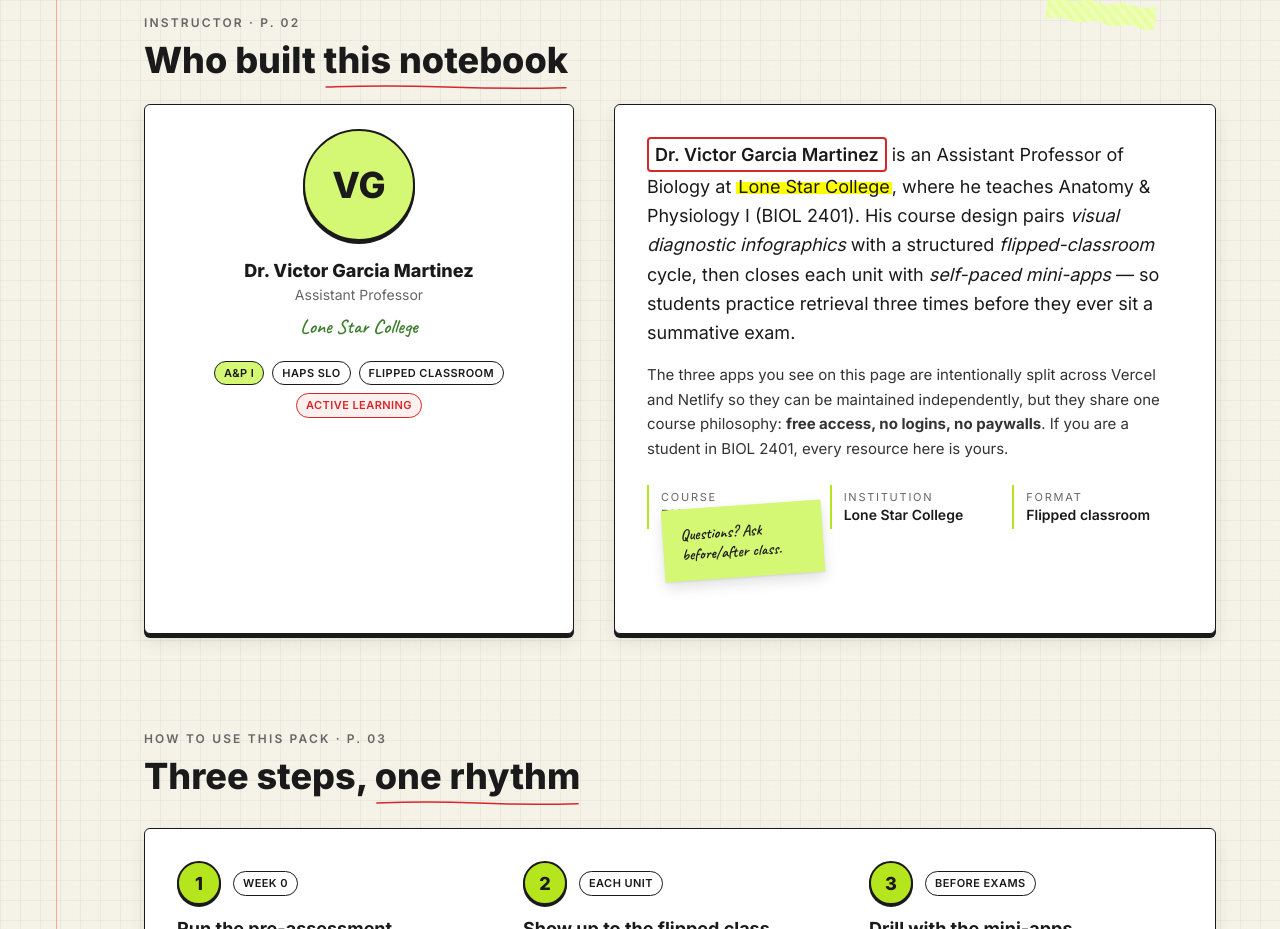
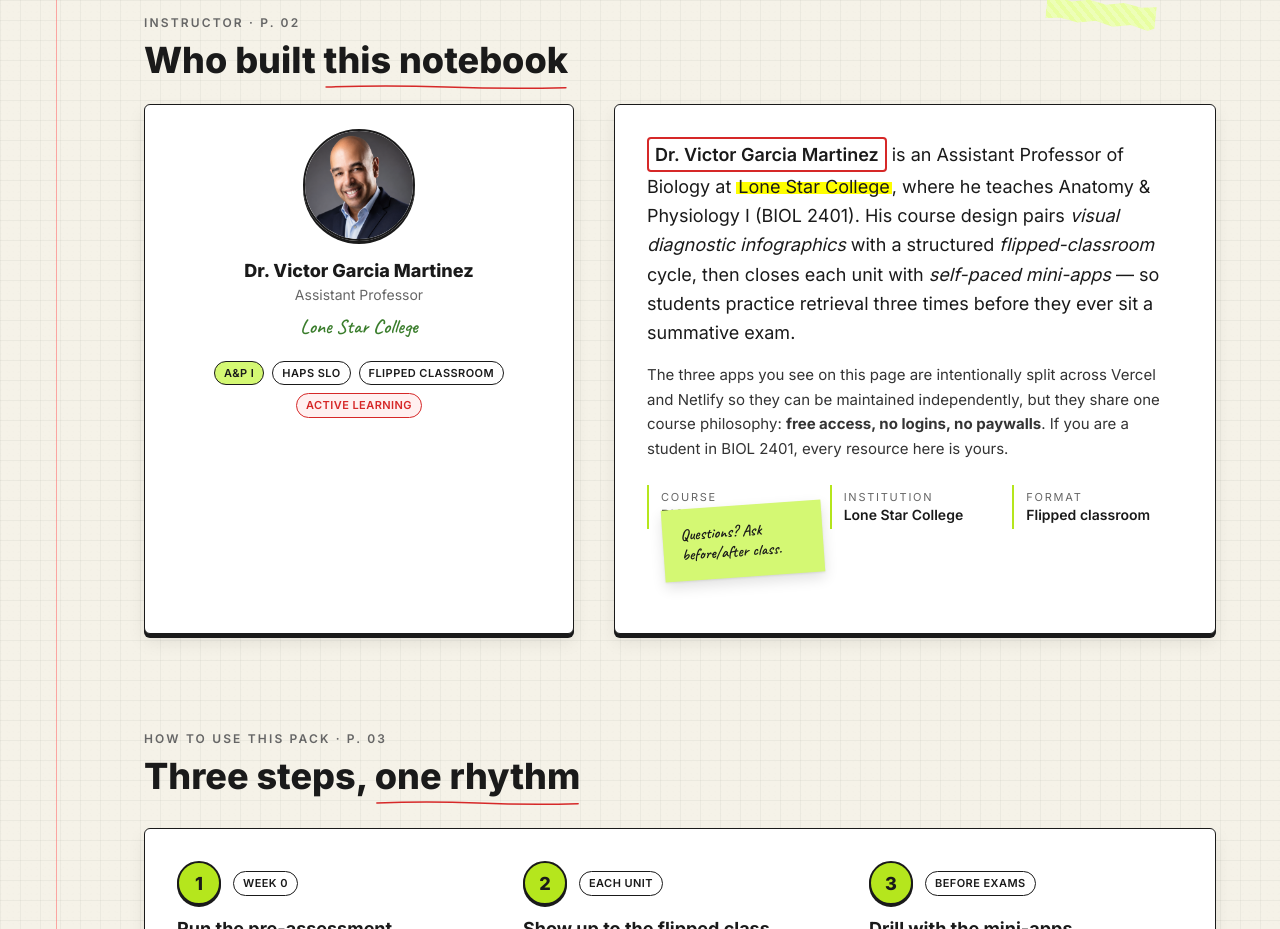
Before and after one commit to victogarcia4/biol-2401-vhgm-resources, a Next.js app: page / in a window 1280 px wide. Shown: the part 2660-3589 px from the top of the page. Built offline with nearby package versions, Linux system fonts and the light colour scheme.

Commit message:
Replace VG avatar with VHGM photo in about-author component

```diff
--- a/src/components/notebook/about-author.tsx
+++ b/src/components/notebook/about-author.tsx
@@ -25,12 +25,11 @@ export function AboutAuthor() {
           <div className="mt-6 grid lg:grid-cols-[1fr_1.4fr] gap-6 lg:gap-10">
             {/* Portrait / avatar stand-in card */}
             <div className="nb-card p-6 flex flex-col items-center text-center">
-              <div
-                className="w-28 h-28 rounded-full border-2 border-[#1a1a1a] flex items-center justify-center bg-[#d4f873] text-4xl font-extrabold text-[#1a1a1a] shadow-[0_3px_0_#1a1a1a]"
-                aria-hidden
-              >
-                VG
-              </div>
+              <img
+                src="/VHGM traje azul.png"
+                alt="Dr. Victor Garcia Martinez"
+                className="w-28 h-28 rounded-full border-2 border-[#1a1a1a] object-cover object-top shadow-[0_3px_0_#1a1a1a]"
+              />
               <div className="mt-4 font-extrabold text-lg">Dr. Victor Garcia Martinez</div>
               <div className="text-sm text-[#666]">Assistant Professor</div>
               <div className="mt-2 nb-script text-xl text-[#3a7d2c]">Lone Star College</div>
```
Also changed, not shown: public/VHGM traje azul.png (added).
